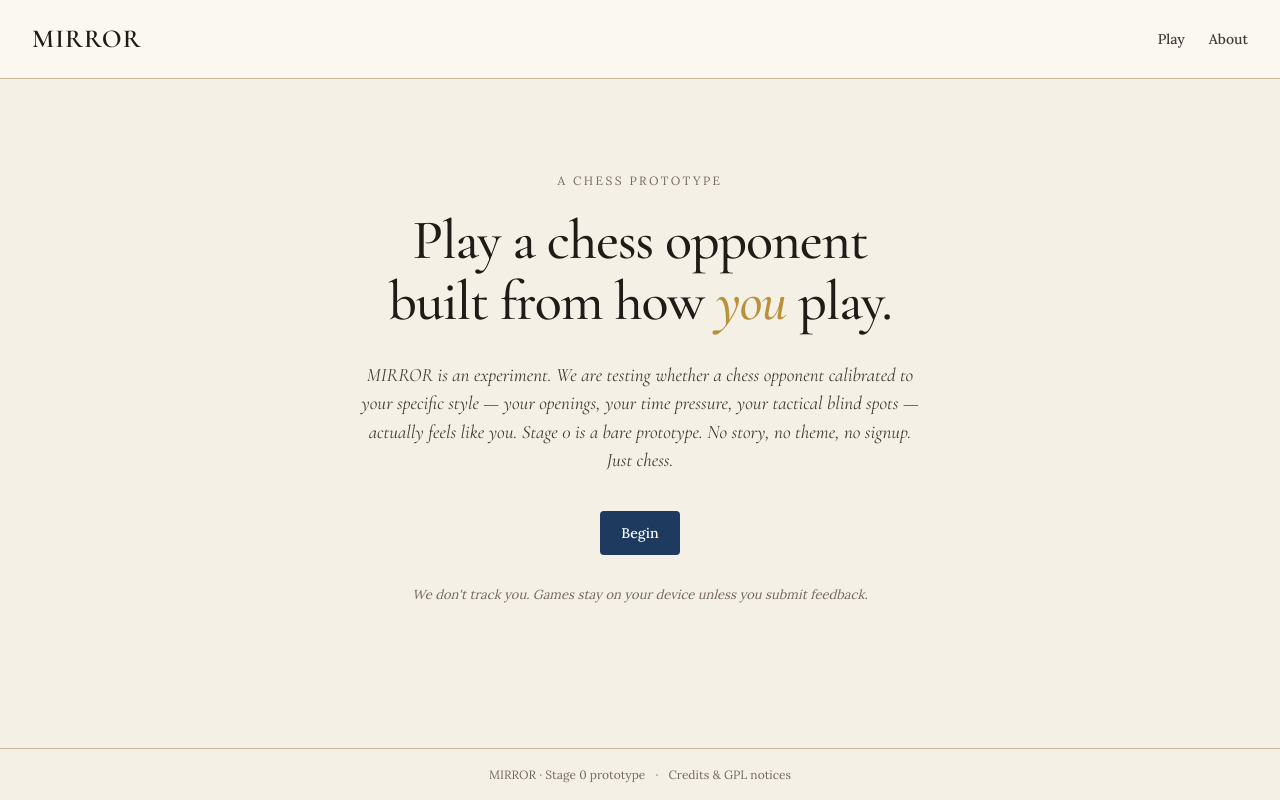
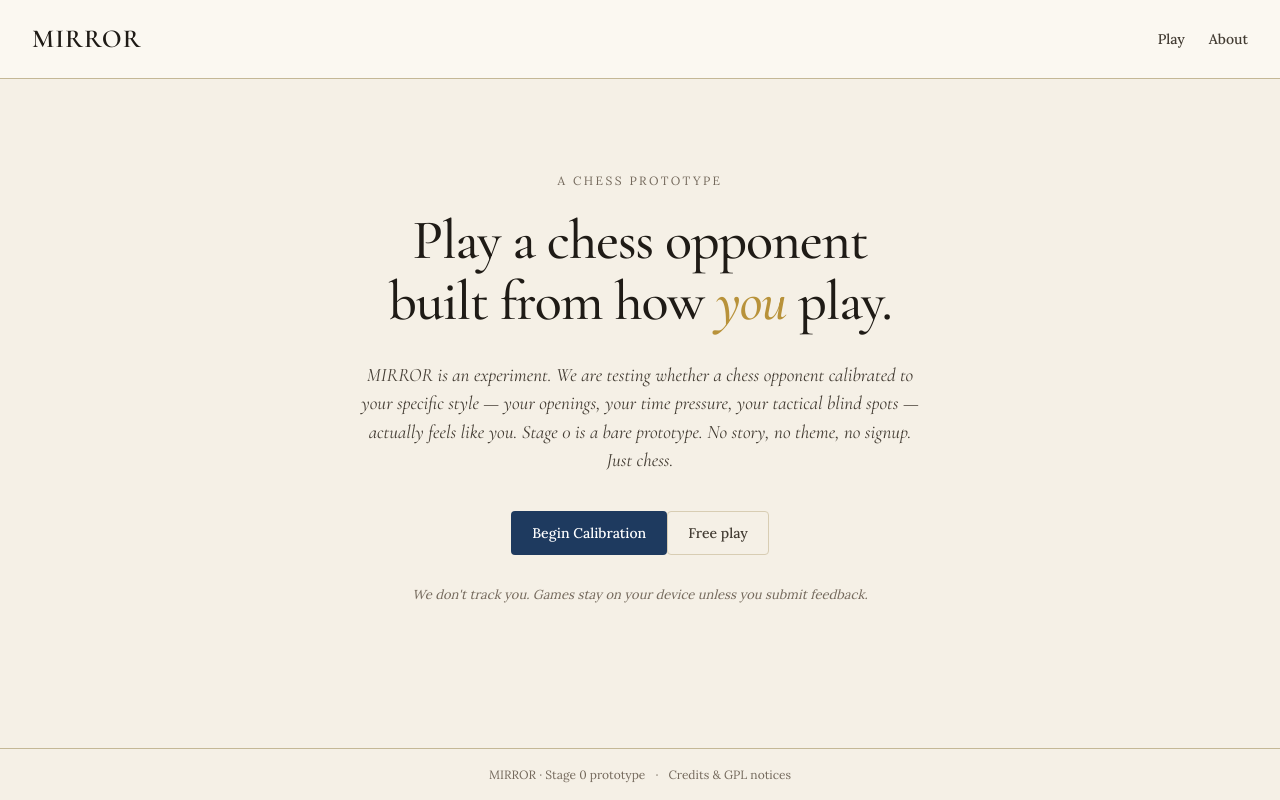
Before and after one commit to MANEESHREDDYD/Chess, a React (Vite) app in the folder Product/: page / in a window 1280 px wide. Built offline with nearby package versions, Linux system fonts and the light colour scheme.

Commit message:
fix(routes): wire Home CTA to /calibration and refresh Play note (audit H1 + H2)

```diff
--- a/Product/src/routes/Home.tsx
+++ b/Product/src/routes/Home.tsx
@@ -14,8 +14,11 @@ export default function Home() {
           feels like you. Stage 0 is a bare prototype. No story, no theme, no signup. Just chess.
         </p>
         <div className="home-actions">
-          <Link to="/play" className="btn btn-primary">
-            Begin
+          <Link to="/calibration" className="btn btn-primary">
+            Begin Calibration
+          </Link>
+          <Link to="/play" className="btn btn-ghost">
+            Free play
           </Link>
         </div>
         <p className="home-privacy">
--- a/Product/src/routes/Play.tsx
+++ b/Product/src/routes/Play.tsx
@@ -79,8 +79,7 @@ export default function Play() {
         </div>
 
         <p className="play-note">
-          Agent A scope. Calibration (Agent B) and the Mirror match (Agent C) arrive in the next
-          commits, still within Stage 0.
+          Calibration is available from Home. The Mirror match arrives in the next phase.
         </p>
       </aside>
 
```
